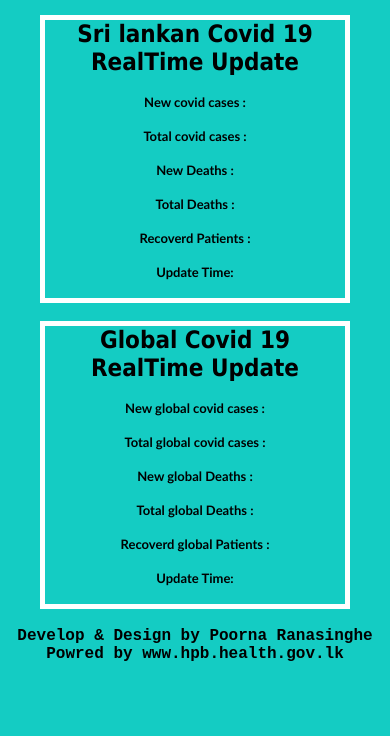
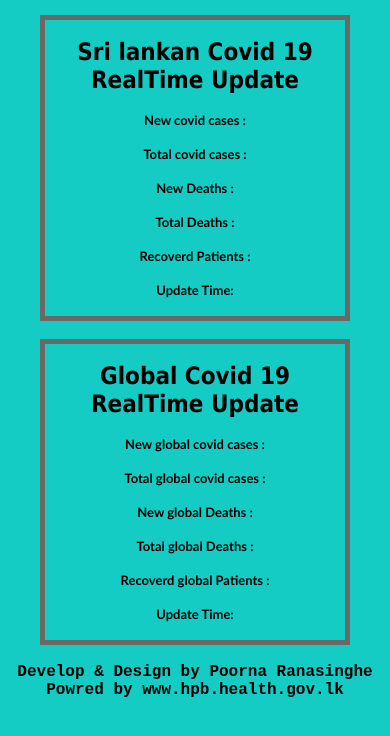
Before and after one commit to PoornaGTX/Sri-Lankan-Covid-19-Update-Progressive-Web-Application, a plain HTML site: page index.html in a window 390 px wide. Shown: the part 76-812 px from the top of the page. Drawn offline with nearby package versions, Linux system fonts and the light colour scheme; no server answers.

Commit message:
design commit

```diff
--- a/mask.css
+++ b/mask.css
@@ -14,6 +14,7 @@ p {
 }
 
 .footer h4 {
+  font-size: medium;
   font-family: "Courier New", monospace;
 }
 
@@ -23,7 +24,7 @@ span {
 
 .mobile {
   width: 800px;
-  border: 5px solid white;
+  border: 5px solid #6b6965;
 }
 .mobile h1 {
   font-size: x-large;
@@ -38,7 +39,7 @@ span {
 @media only screen and (max-width: 840px) {
   .mobile {
     width: 300px;
-    border: 5px solid white;
+    border: 5px solid #6b6965;
   }
 
   p {
```
Also changed, not shown: index.html (+2 -0 lines).
